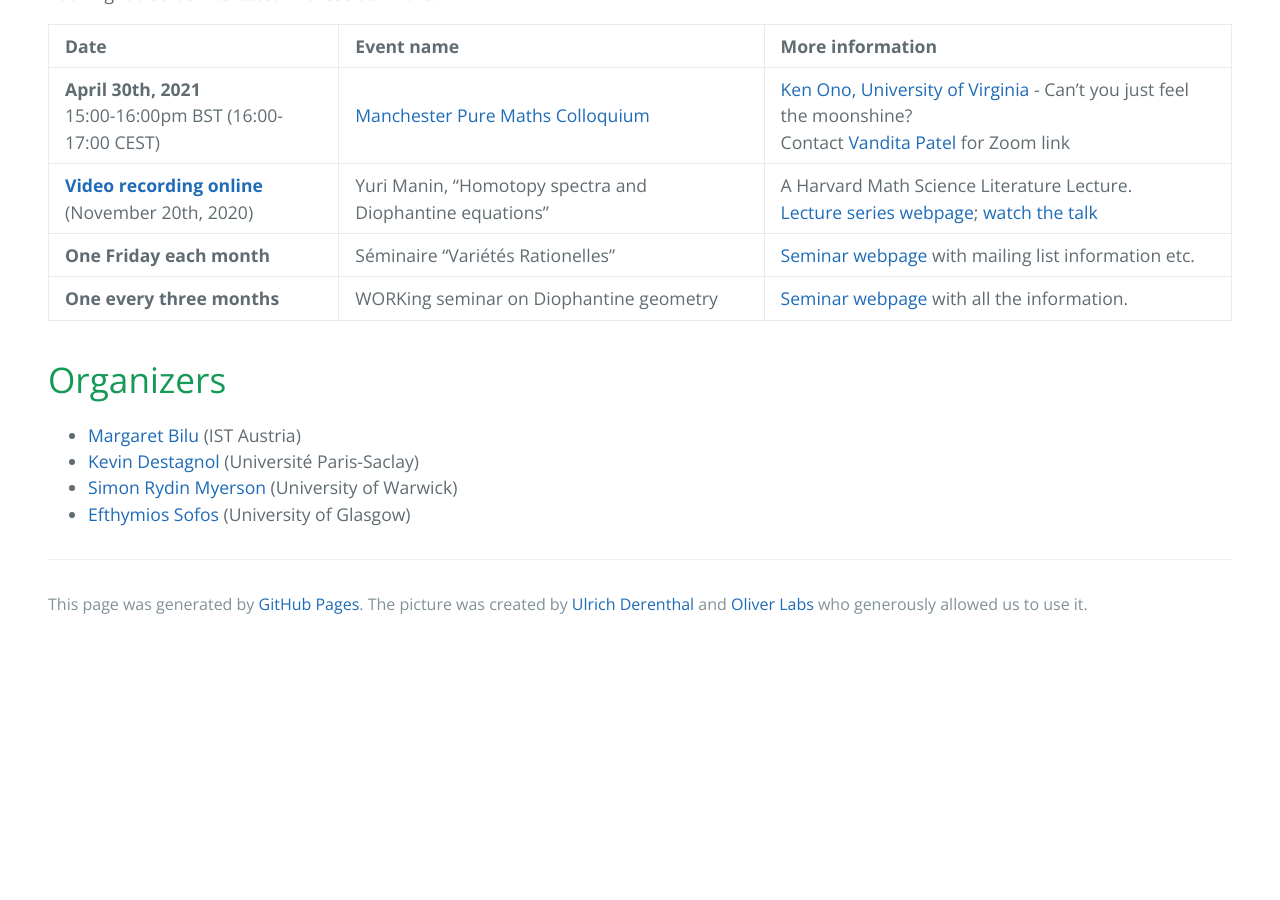
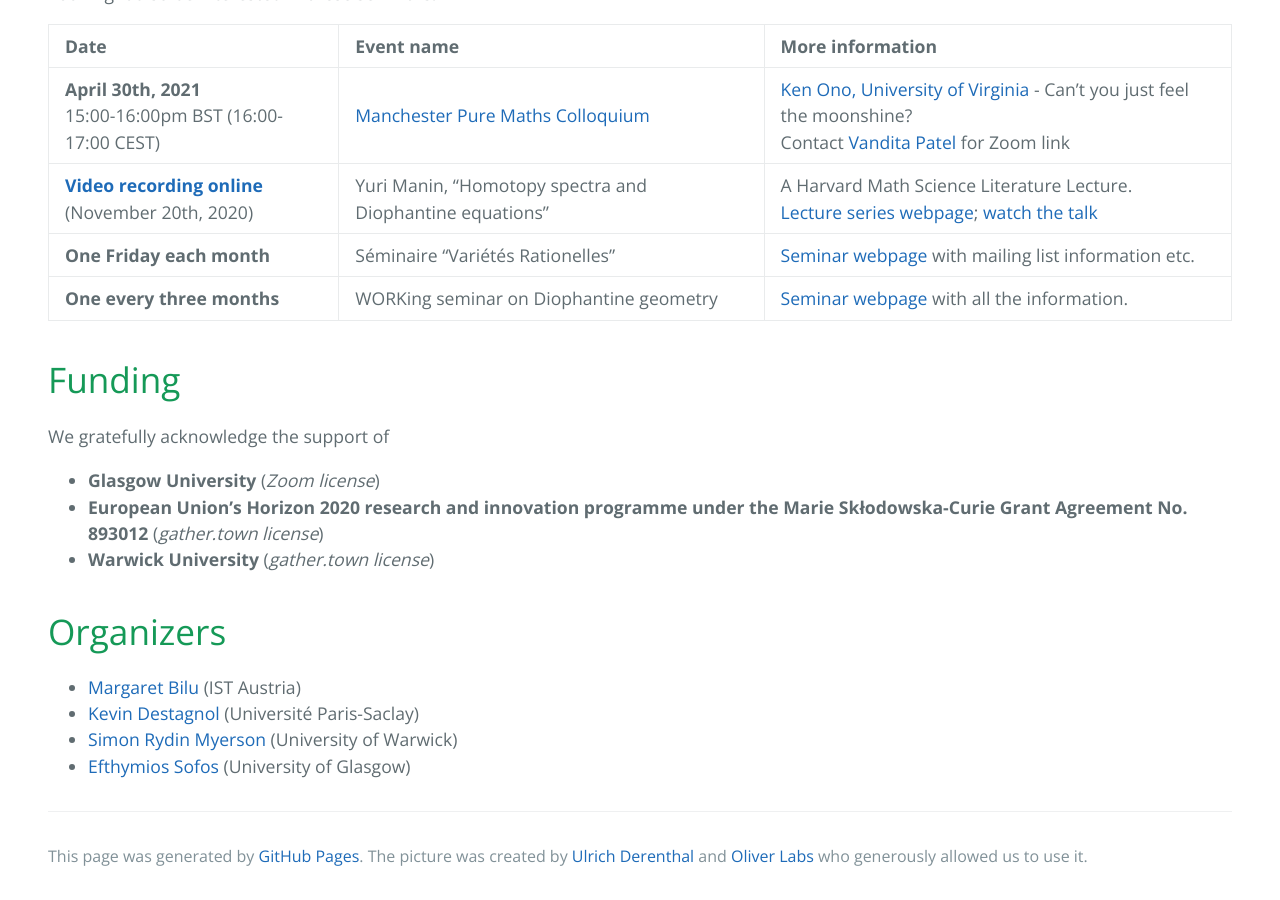
Before and after one commit to zoom-on-rational-points/zoom-on-rational-points.github.io, a Jekyll site: the page built from index.md, in a window 1280 px wide and 900 px high, scrolled down 3034 px. Built offline with Jekyll 4.4.1, drawn with Linux system fonts in a browser that asks for light colours; our own code applies the rules of GitHub Pages for plain Markdown files; before the commit the page ends 3682 px from its top, so only the background shows below that.

Commit message:
Update index.md
Added funding details

```diff
--- a/index.md
+++ b/index.md
@@ -50,7 +50,11 @@ You might also be interested in these seminars:
 | **December 18th, 2020** <br> 9:30am-1pm GMT| Egham-Reading-London Arithmetic Statistics Seminar  | <a href="https://reynoldfregoli.wixsite.com/website">Programme and Zoom link</a> |
 {% endcomment %}
 
-
+# Funding
+We gratefully acknowledge the support of
+* <b>Glasgow University</b> (<em>Zoom license</em>)
+* <b>European Union's Horizon 2020 research and innovation programme under the Marie Skłodowska-Curie Grant Agreement No. 893012</b> (<em>gather.town license</em>)
+* <b>Warwick University</b> (<em>gather.town license</em>)
 
 # Organizers
 
```
